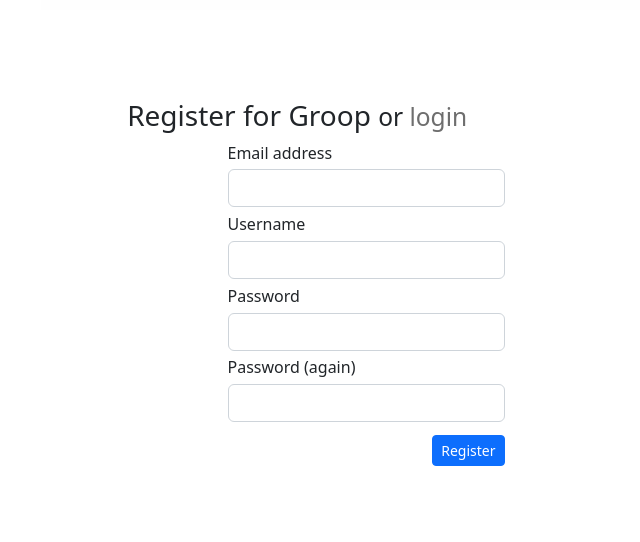
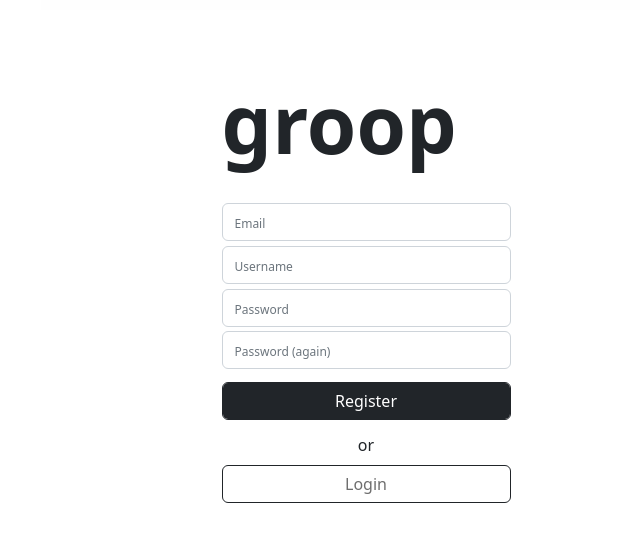
Before and after one commit to shanukun/groop, a Django app: page /accounts/signup/ in a window 1280 px wide. Shown: the top 542 px of the page, without its empty margins (274-914 px from the left). Run offline with Django 4.2, Linux system fonts and the light colour scheme.

Commit message:
auth: Change ui for login and register page.

```diff
--- /dev/null
+++ b/templates/account/groop-headline.html
@@ -0,0 +1,6 @@
+{% load static %}
+<div class="row">
+    <div class="col-md-6 offset-md-3 mb-4">
+        <h1 class="groop-headline">groop</h1>
+    </div>
+</div>
--- a/templates/account/signup.html
+++ b/templates/account/signup.html
@@ -4,22 +4,10 @@
 {% block head_title %}
     {% trans "Signup" %}
 {% endblock %}
-{% block extra_head %}
-    <link rel="stylesheet" href=" {% static 'style.css' %}">
-{% endblock %}
 {% block content %}
-    <div class="container mt-4">
-        <div class="row">
-            <div class="col-md-10 offset-md-1">
-                <h3>
-                    Register for Groop
-                    <small> or <a href="{% url 'account_login' %}">login</a> </small>
-                </h3>
-            </div>
-        </div>
-        <div class="row">
-            <div class="col-md-6 offset-md-3">
-            </form>
+    {% include './groop-headline.html' %}
+    <div class="row">
+        <div class="col-md-6 offset-md-3">
             <form method="POST" action="{% url 'account_signup' %}">
                 {% csrf_token %}
                 {% for field, errors in form.errors.items %}
@@ -30,43 +18,52 @@
                     {% endfor %}
                 {% endfor %}
                 <div class="form-group">
-                    <label for="id_email" class="sr-only">Email address</label>
-                    <input type="text" name="email" required id="id_email" class="form-control">
+                    <input type="text"
+                           name="email"
+                           required
+                           id="id_email"
+                           class="form-control"
+                           placeholder="Email">
                 </div>
                 <div class="form-group">
-                    <label for="id_username" class="sr-only">Username</label>
                     <input type="text"
                            name="username"
                            required
                            id="id_username"
+                           placeholder="Username"
                            class="form-control">
                 </div>
                 <div class="form-group">
-                    <label for="id_password1" class="sr-only">Password</label>
                     <input type="password"
                            name="password1"
                            required
                            id="id_password1"
+                           placeholder="Password"
                            class="form-control">
                 </div>
                 <div class="form-group">
-                    <label for="id_password2" class="sr-only">Password (again)</label>
                     <input type="password"
                            name="password2"
                            required
                            id="id_password2"
+                           placeholder="Password (again)"
                            class="form-control">
                 </div>
-                <button class="btn btn-primary btn-sm pull-right mt-2" type="submit">Register</button>
+                <button class="btn btn-dark mt-2 form-control" type="submit">Register</button>
             </form>
         </div>
+        <div class="row">
+            <div class="col-md-6 offset-md-3 mt-2">
+                <span class="or-text d-flex justify-content-center">or</span>
+            </div>
+        </div>
+        <div class="row">
+            <div class="col-md-6 offset-md-3 mt-2">
+                <h3>
+                    <a class="btn btn-outline-dark form-control"
+                       href="{% url 'account_login' %}">Login</a>
+                </h3>
+            </div>
+        </div>
     </div>
-</div>
-<script>
-    setTimeout(function() {
-        for (let element of document.getElementsByClassName("alert")) {
-            element.style.display = "none";
-        }
-    }, 2000);
-</script>
 {% endblock %}
```
Also changed, not shown: templates/account/login.html (+15 -18 lines).
